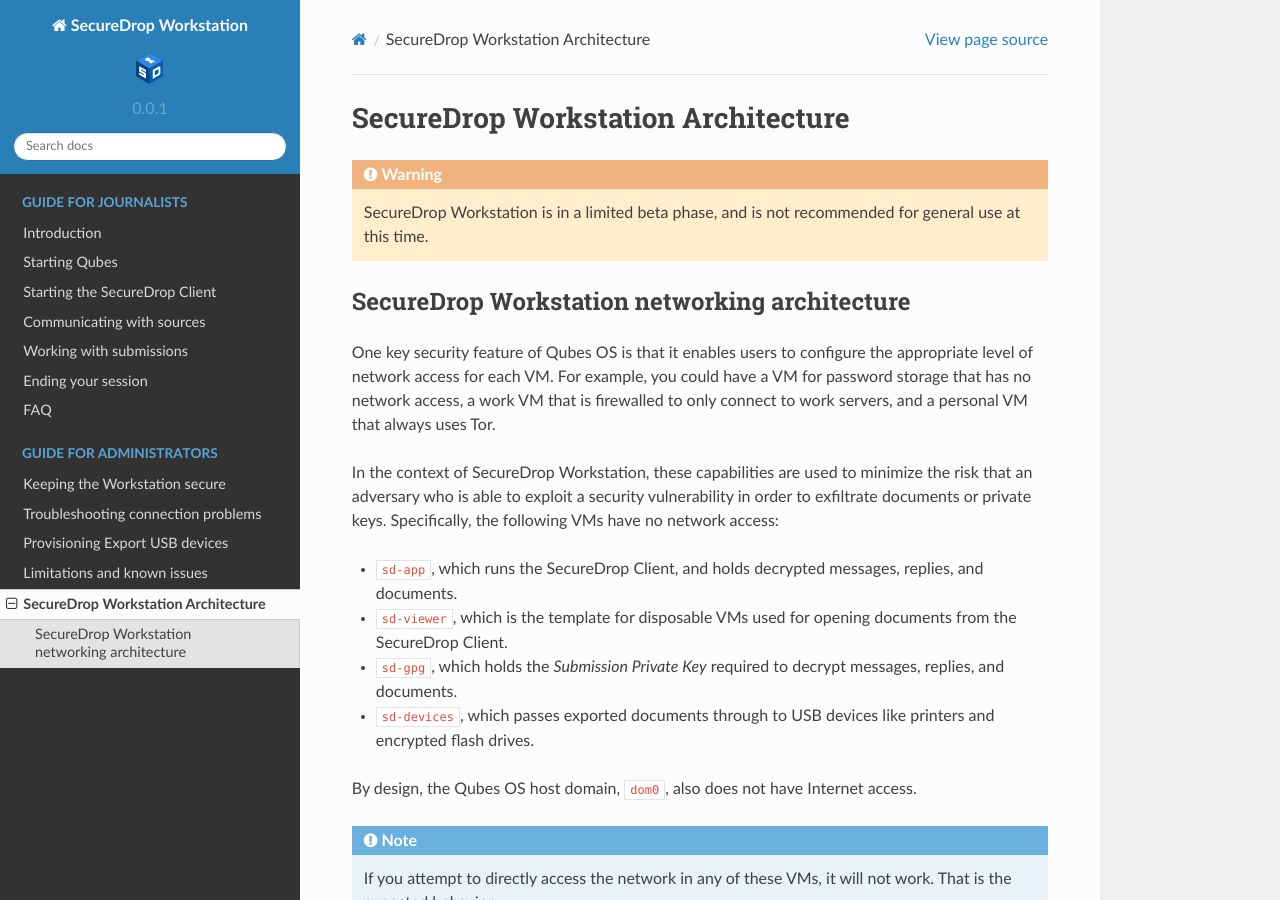
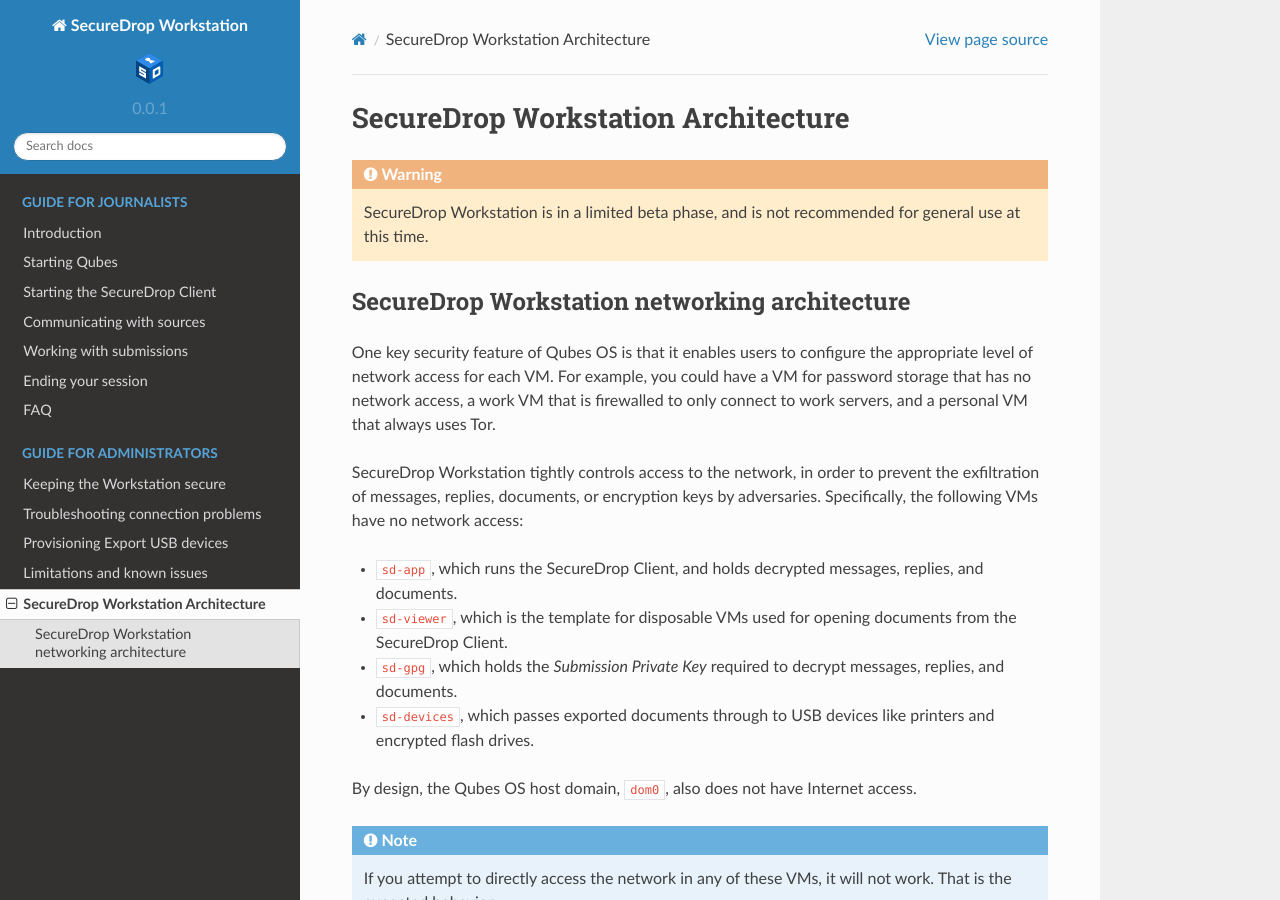
Before and after one commit to freedomofpress/securedrop-workstation-docs, a Sphinx documentation site: the page built from docs/admin/workstation_architecture.rst, in a window 1280 px wide and 900 px high. Built offline with Sphinx 7.4.7 and the Read the Docs theme 2.0.0, drawn with Linux system fonts in a browser that asks for light colours.

Commit message:
Tighten language re: network access

```diff
--- a/docs/admin/workstation_architecture.rst
+++ b/docs/admin/workstation_architecture.rst
@@ -12,10 +12,9 @@
 VM for password storage that has no network access, a work VM that is firewalled
 to only connect to work servers, and a personal VM that always uses Tor.
 
-In the context of SecureDrop Workstation, these capabilities are used to
-minimize the risk that an adversary who is able to exploit a security
-vulnerability in order to exfiltrate documents or private keys. Specifically,
-the following VMs have no network access:
+SecureDrop Workstation tightly controls access to the network, in order to
+prevent the exfiltration of messages, replies, documents, or encryption keys by
+adversaries. Specifically, the following VMs have no network access:
 
 - ``sd-app``, which runs the SecureDrop Client, and holds decrypted messages,
   replies, and documents.
```
